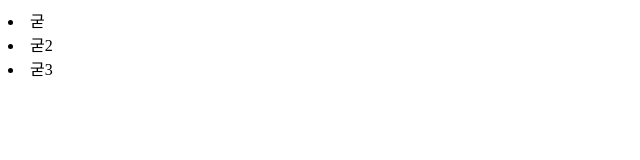
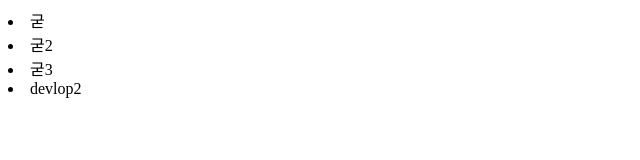
Before and after one commit to Leesingi/git_is_love, a plain HTML site: page index.html in a window 1280 px wide. Shown: the full height of the page, 0-640 px from the left. Drawn offline with Linux system fonts and the light colour scheme.

Commit message:
devlop222

```diff
--- a/index.html
+++ b/index.html
@@ -9,6 +9,7 @@
 		<li>굳</li>
 		<li>굳2</li>
 		<li>굳3</li>
+		<li>devlop2</li>
 	</body>
 
 </html>
```
Also changed, not shown: README.md.txt (added).
